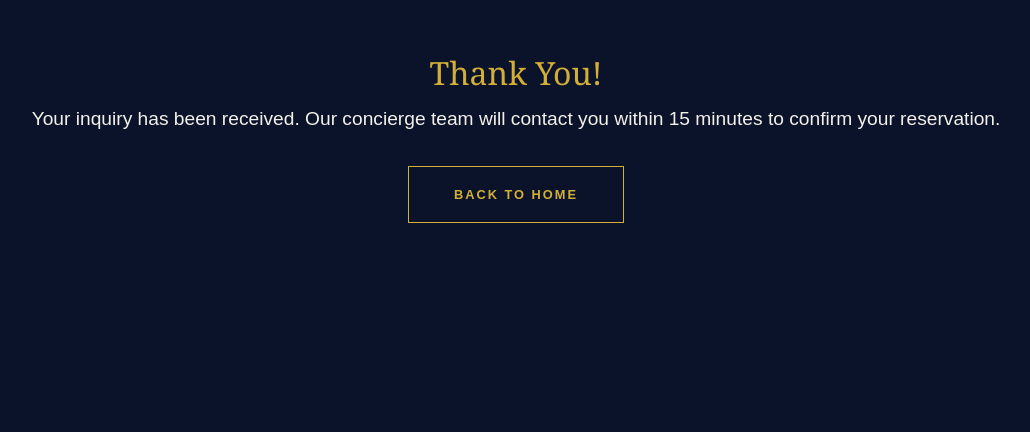
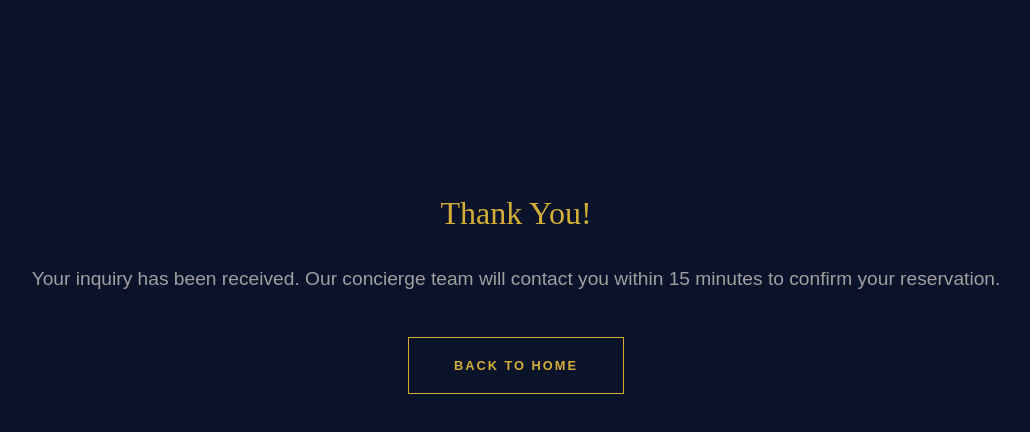
Before and after one commit to jaywon111/Azure, a plain HTML site: page thank-you.html in a window 1280 px wide. Shown: the part 106-538 px from the top of the page, without its empty margins (124-1154 px from the left). Drawn offline with Linux system fonts and the light colour scheme.

Commit message:
Revamp thank-you page layout and styles

```diff
--- a/thank-you.html
+++ b/thank-you.html
@@ -4,10 +4,10 @@
     <title>Booking Confirmed | The Azure Horizon</title>
     <link rel="stylesheet" href="styles.css">
 </head>
-<body>
-    <div class="section" style="text-align: center; padding-top: 150px;">
-        <h1 style="font-family: Georgia, serif; color: var(--secondary);">Thank You!</h1>
-        <p style="font-size: 1.2rem; margin-bottom: 30px;">Your inquiry has been received. Our concierge team will contact you within 15 minutes to confirm your reservation.</p>
+<body style="display: flex; justify-content: center; align-items: center; height: 100vh; text-align: center;">
+    <div class="section" style="padding: 0;">
+        <h1 style="font-family: var(--font-heading); color: var(--secondary); margin-bottom: 20px;">Thank You!</h1>
+        <p style="font-size: 1.2rem; margin-bottom: 40px; color: var(--text-muted);">Your inquiry has been received. Our concierge team will contact you within 15 minutes to confirm your reservation.</p>
         <a href="index.html" class="cta-button">Back to Home</a>
     </div>
 </body>
```
